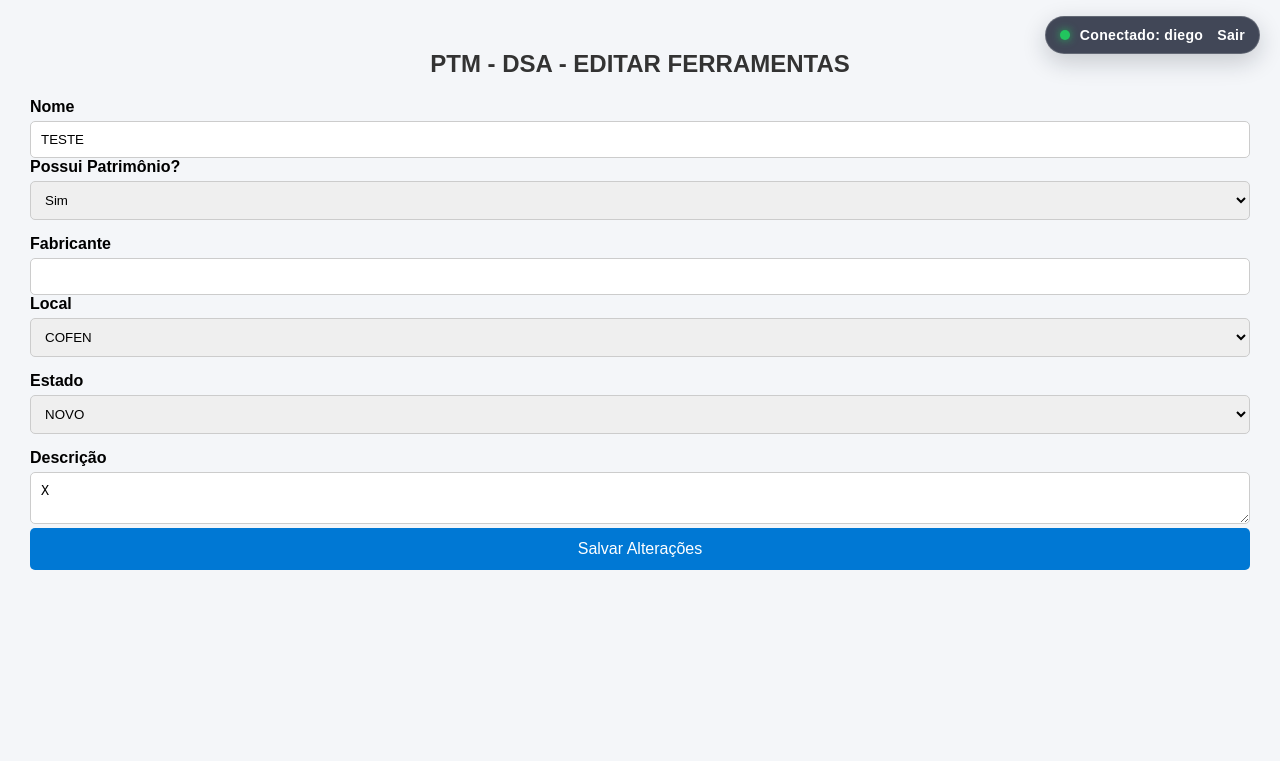
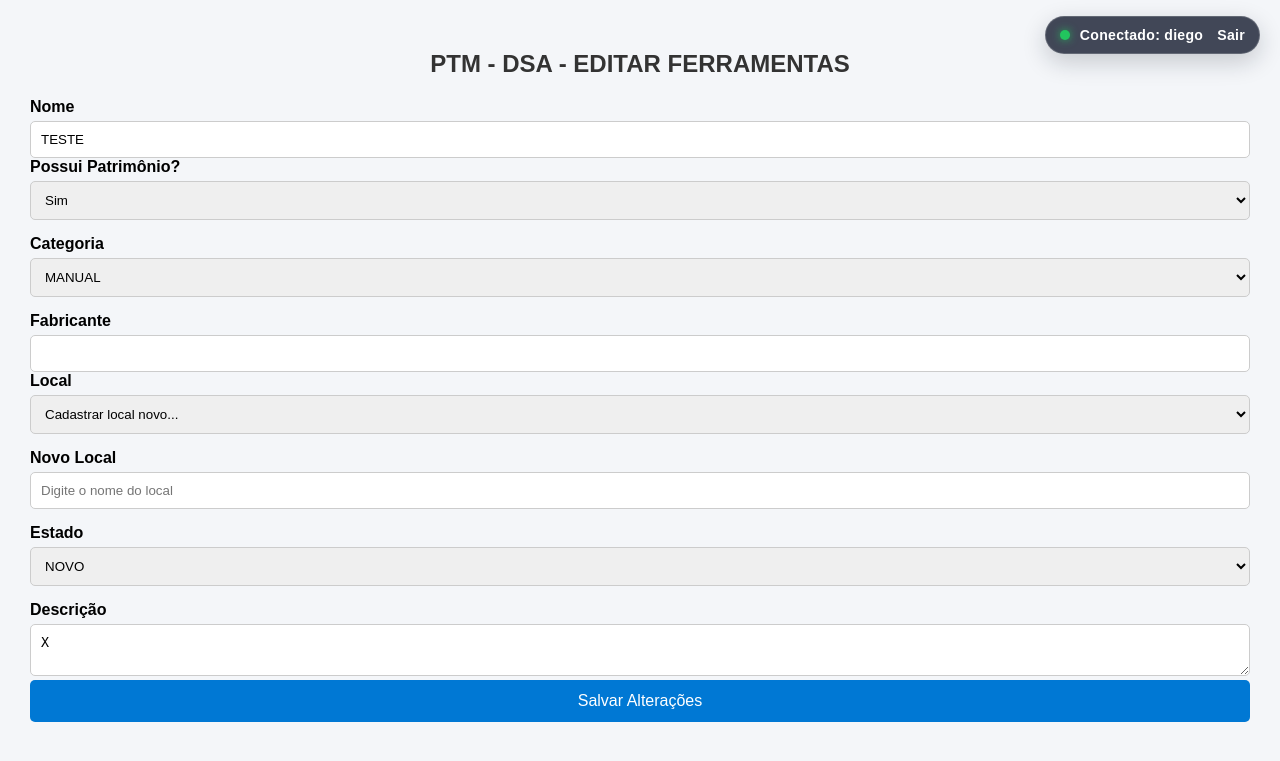
Before and after one commit to Dy36087/tpm, a Django app: page /ptmdsa/cadferramentas/editar/1/ in a window 1280 px wide. Shown: the top 761 px of the page. Run offline with Django 4.2, Linux system fonts and the light colour scheme; a user stored in the database is signed in; data comes from the database, SQL or seed files in the repository; parts of the project's set-up code (start-up, migrations or seed data) failed here and were passed over.

Commit message:
Atualiza cadastro de ferramentas

```diff
--- a/cadferramentas/models.py
+++ b/cadferramentas/models.py
@@ -32,7 +32,8 @@ class HistoricoAlteracaoFerramenta(models.Model):
 
 class Ferramenta(models.Model):
     codigo = models.CharField(max_length=16, unique=True, blank=True, default="")
-    patrimonio = models.CharField(max_length=100, blank=True)
+    possui_patrimonio = models.CharField(max_length=10, default="sim", blank=True)
+    patrimonio = models.CharField(max_length=100, blank=True, default="")
     categoria = models.CharField(max_length=50, blank=True)
     fabricante = models.CharField(max_length=100, blank=True)
     nome = models.CharField(max_length=100)
--- a/cadferramentas/templates/editferramenta.html
+++ b/cadferramentas/templates/editferramenta.html
@@ -295,6 +295,29 @@
     <form method="post">
       {% csrf_token %}
 
+      <script>
+        document.addEventListener('DOMContentLoaded', function () {
+          const localSelect = document.getElementById('local')
+          const localNovoGroup = document.getElementById('local_novo_group')
+          const localNovoInput = document.getElementById('local_novo')
+
+          function controlarLocal() {
+            const mostrarCampoNovoLocal = localSelect && localSelect.value === 'NOVO_LOCAL'
+            if (localNovoGroup) {
+              localNovoGroup.style.display = mostrarCampoNovoLocal ? 'block' : 'none'
+            }
+            if (localNovoInput && !mostrarCampoNovoLocal) {
+              localNovoInput.value = ''
+            }
+          }
+
+          if (localSelect) {
+            localSelect.addEventListener('change', controlarLocal)
+          }
+          controlarLocal()
+        })
+      </script>
+
       <label>Nome</label>
       <input type="text" name="nome" value="{{ ferramenta.nome }}" />
 
@@ -306,6 +329,19 @@
         </select>
       </div>
 
+      <div class="row">
+          <div class="form-group">
+            <label for="categoria">Categoria</label>
+            <select id="categoria" name="categoria">
+              <option value="MANUAL" {% if ferramenta.categoria == "MANUAL" %}selected{% endif %}>MANUAL</option>
+              <option value="ELÉTRICA" {% if ferramenta.categoria == "ELÉTRICA" %}selected{% endif %}>ELÉTRICA</option>
+              <option value="PNEUMÁTICA" {% if ferramenta.categoria == "PNEUMÁTICA" %}selected{% endif %}>PNEUMÁTICA</option>
+              <option value="MEDIÇÃO" {% if ferramenta.categoria == "MEDIÇÃO" %}selected{% endif %}>MEDIÇÃO</option>
+              <option value="OUTROS" {% if ferramenta.categoria == "OUTROS" %}selected{% endif %}>OUTROS</option>
+            </select>
+          </div>
+      </div>
+
       <label>Fabricante</label>
       <input type="text" name="fabricante" value="{{ ferramenta.fabricante }}" />
 
@@ -315,7 +351,13 @@
             <option value="COFEN" {% if ferramenta.local == "COFEN" %}selected{% endif %}>COFEN</option>
             <option value="CAESB" {% if ferramenta.local == "CAESB" %}selected{% endif %}>CAESB</option>
             <option value="VIAGEM (ESPECIFICAR NA DESCRIÇÃO)" {% if ferramenta.local == "VIAGEM (ESPECIFICAR NA DESCRIÇÃO)" %}selected{% endif %}>VIAGEM (ESPECIFICAR NA DESCRIÇÃO)</option>
+            <option value="NOVO_LOCAL" {% if local_custom %}selected{% endif %}>Cadastrar local novo...</option>
           </select>
+      </div>
+
+      <div class="form-group" id="local_novo_group" style="display: none;">
+        <label for="local_novo">Novo Local</label>
+        <input type="text" id="local_novo" name="local_novo" maxlength="100" value="{% if local_custom %}{{ ferramenta.local }}{% endif %}" placeholder="Digite o nome do local" />
       </div>
 
       <div class="form-group">
--- a/cadferramentas/views.py
+++ b/cadferramentas/views.py
@@ -198,31 +198,31 @@ def listar_ferramentas(request):
 @login_required
 def cadastrar_ferramenta(request):
     if request.method == "POST":
-        possui_patrimonio = request.POST.get("possui_patrimonio")
-        patrimonio = "SEM_PATRIMONIO"
-        categoria = ""
-        fabricante = ""
-        nome = ""
-        data_aquisicao = ""
-        estado = ""
-        local = ""
-        descricao = ""
+        possui_patrimonio = request.POST.get("possui_patrimonio", "sim").strip().lower()
+        patrimonio = request.POST.get("patrimonio", "").strip().upper()
+        categoria = request.POST.get("categoria", "").strip().upper()
+        fabricante = request.POST.get("fabricante", "").strip().upper()
+        nome = request.POST.get("nome", "").strip().upper()
+        data_aquisicao = request.POST.get("data_aquisicao", "").strip()
+        estado = request.POST.get("estado", "").strip().upper()
+        local = request.POST.get("local", "").strip().upper()
+        local_novo = request.POST.get("local_novo", "").strip().upper()
+        if local == "NOVO_LOCAL":
+            local = local_novo or "OUTRO"
+        descricao = request.POST.get("descricao", "").strip().upper()
         responsavel = None
 
-        if possui_patrimonio != "nao":
-            patrimonio = request.POST.get("patrimonio", "").strip().upper()
-            categoria = request.POST.get("categoria", "").strip().upper()
-            fabricante = request.POST.get("fabricante", "").strip().upper()
-            nome = request.POST.get("nome", "").strip().upper()
-            data_aquisicao = request.POST.get("data_aquisicao", "").strip().upper()
-            estado = request.POST.get("estado", "").strip().upper()
-            local = request.POST.get("local", "").strip().upper()
-            descricao = request.POST.get("descricao", "").strip().upper()
-            responsavel_id = request.POST.get("responsavel", "").strip()
-            if responsavel_id:
-                responsavel = Servidor.objects.filter(id=responsavel_id).first()
+        if possui_patrimonio == "nao":
+            patrimonio = "SEM_PATRIMONIO"
+        elif not patrimonio:
+            patrimonio = "SEM_PATRIMONIO"
+
+        responsavel_id = request.POST.get("responsavel", "").strip()
+        if responsavel_id:
+            responsavel = Servidor.objects.filter(id=responsavel_id).first()
 
         ferramenta = Ferramenta(
+            possui_patrimonio=possui_patrimonio,
             patrimonio=patrimonio,
             categoria=categoria,
             fabricante=fabricante,
@@ -249,6 +249,7 @@ def _normalizar_valor_historico(valor):
 
 def _registrar_historico_ferramenta(ferramenta, dados_novos, usuario):
     campos = [
+        "possui_patrimonio",
         "patrimonio",
         "categoria",
         "fabricante",
@@ -293,6 +294,7 @@ def editar_ferramenta(request, id):
         valores_anteriores = {
             campo: _normalizar_valor_historico(getattr(ferramenta, campo))
             for campo in [
+                "possui_patrimonio",
                 "patrimonio",
                 "categoria",
                 "fabricante",
@@ -305,20 +307,35 @@ def editar_ferramenta(request, id):
             ]
         }
 
+        possui_patrimonio = request.POST.get("possui_patrimonio", "sim").strip().lower()
+        patrimonio = request.POST.get("patrimonio", "").strip().upper()
+
+        if possui_patrimonio == "nao":
+            patrimonio = "SEM_PATRIMONIO"
+        elif not patrimonio:
+            patrimonio = "SEM_PATRIMONIO"
+
+        local = request.POST.get("local", "").strip().upper()
+        local_novo = request.POST.get("local_novo", "").strip().upper()
+        if local == "NOVO_LOCAL":
+            local = local_novo or "OUTRO"
+
         dados_novos = {
-            "patrimonio": request.POST.get("patrimonio", ""),
+            "possui_patrimonio": possui_patrimonio,
+            "patrimonio": patrimonio,
             "nome": request.POST.get("nome", ""),
             "categoria": request.POST.get("categoria", ""),
             "fabricante": request.POST.get("fabricante", ""),
             "data_aquisicao": request.POST.get("data_aquisicao") or None,
             "estado": request.POST.get("estado", ""),
-            "local": request.POST.get("local", ""),
+            "local": local,
             "descricao": request.POST.get("descricao", ""),
             "observacao": request.POST.get("observacao", ""),
         }
 
         _registrar_historico_ferramenta(ferramenta, dados_novos, request.user)
 
+        ferramenta.possui_patrimonio = dados_novos["possui_patrimonio"]
         ferramenta.patrimonio = dados_novos["patrimonio"]
         ferramenta.nome = dados_novos["nome"]
         ferramenta.categoria = dados_novos["categoria"]
@@ -333,4 +350,14 @@ def editar_ferramenta(request, id):
 
         return redirect("listar_ferramentas")
 
-    return render(request, "editferramenta.html", {"ferramenta": ferramenta})
+    local_custom = ferramenta.local not in [
+        "COFEN",
+        "CAESB",
+        "VIAGEM (ESPECIFICAR NA DESCRIÇÃO)",
+    ]
+
+    return render(
+        request,
+        "editferramenta.html",
+        {"ferramenta": ferramenta, "local_custom": local_custom},
+    )
```
Also changed, not shown: cadferramentas/templates/cadferramentas.html (+23 -0 lines), cadferramentas/tests.py (+25 -0 lines), cadferramentas/migrations/0004_ferramenta_possui_patrimonio_and_more.py (added).
